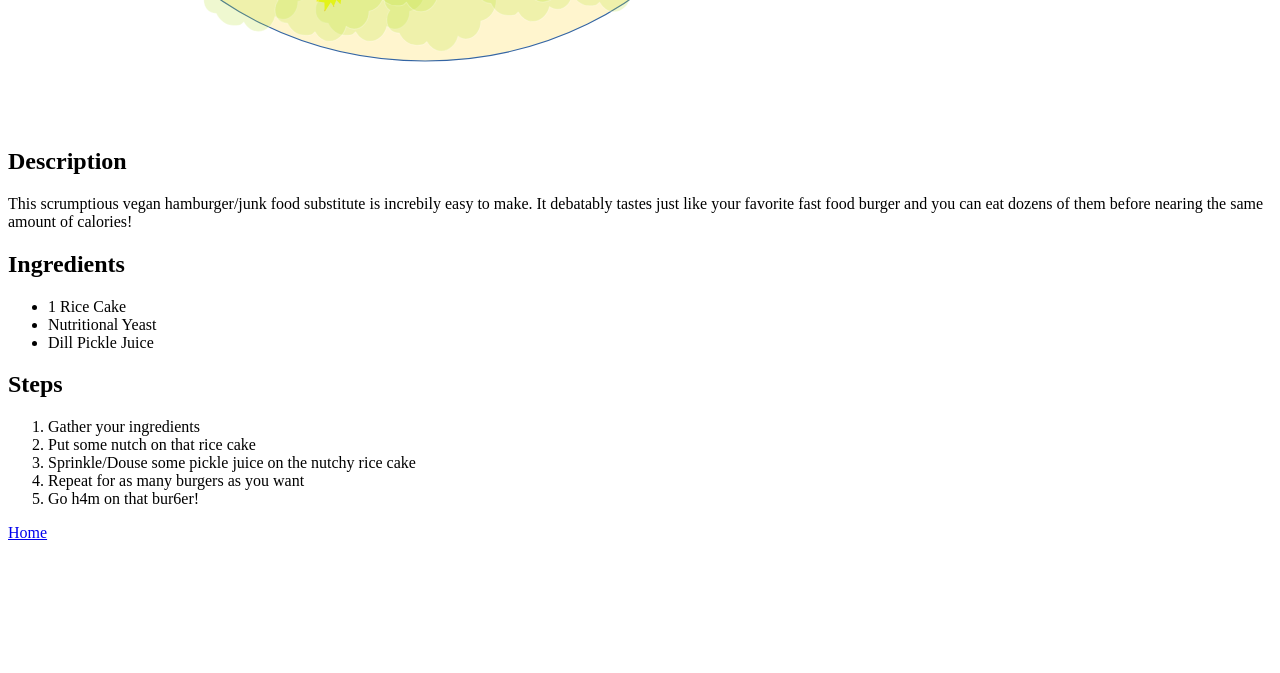
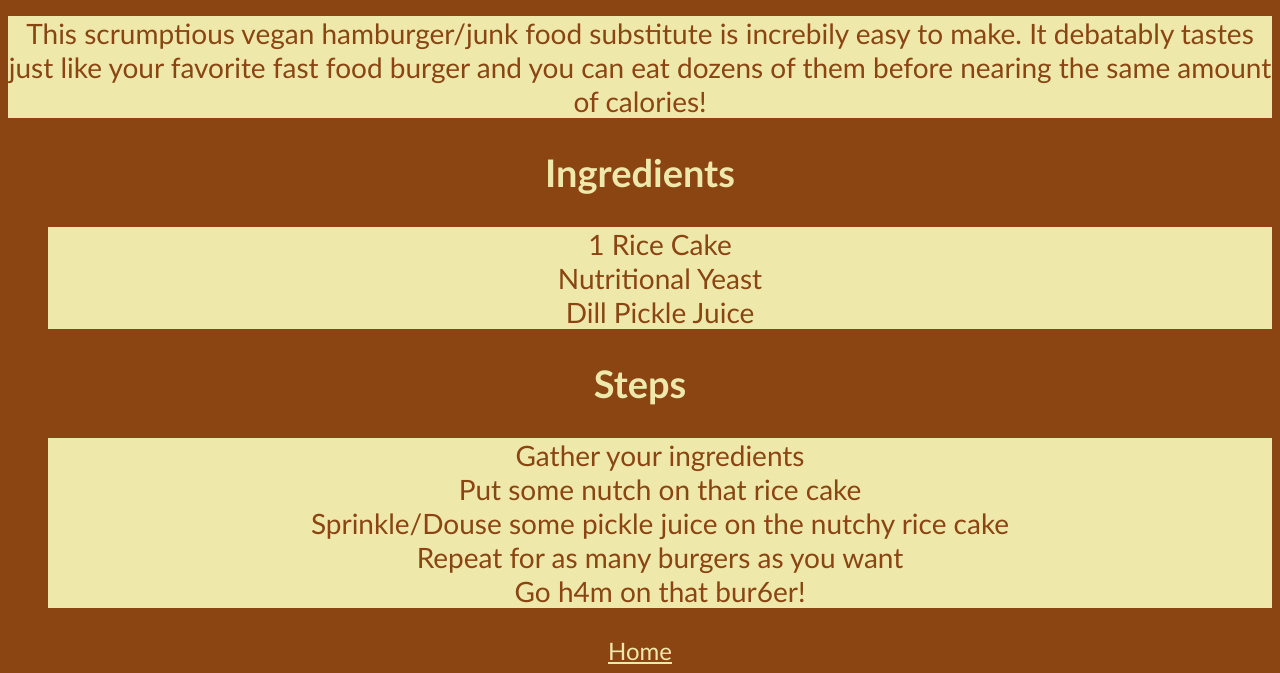
Before and after one commit to Kangaroob/odin-recipes, a plain HTML site: page recipes/h4mbur63r/h4mbur63r.html in a window 1280 px wide. Shown: the part 628-1301 px from the top of the page. Before the commit the page ends 1178 px from the top, so only its background shows below. Drawn offline with Linux system fonts and the light colour scheme.

Commit message:
Add basic CSS

```diff
--- /dev/null
+++ b/recipes/blueberry_smoothie/styles.css
@@ -0,0 +1,9 @@
+* {
+    background-color: rgb(216, 112, 207);
+    color: rgb(138, 0, 138);
+}
+
+p,
+li {
+    background-color: rgb(238, 122, 209);;
+}
--- a/recipes/h4mbur63r/h4mbur63r.html
+++ b/recipes/h4mbur63r/h4mbur63r.html
@@ -4,6 +4,8 @@
     <meta charset="UTF-8">
     <meta name="viewport" content="width=device-width, initial-scale=1.0">
     <title>H4mbur63r</title>
+    <link rel="stylesheet" href="../../unistyles.css">
+    <link rel="stylesheet" href="./styles.css">
 </head>
 <body>
     <h1>H4mbur63r</h1>
--- /dev/null
+++ b/recipes/h4mbur63r/styles.css
@@ -0,0 +1,10 @@
+* {
+    background-color: saddlebrown;
+    color: palegoldenrod;
+}
+
+p,
+li {
+    background-color: palegoldenrod;
+    color: saddlebrown;
+}
--- /dev/null
+++ b/recipes/pbj_sandwich/styles.css
@@ -0,0 +1,9 @@
+* {
+    background-color: rgb(158, 103, 48);
+    color: rgb(138, 0, 138);
+}
+
+p,
+li {
+    background-color: peru;
+}
--- /dev/null
+++ b/styles.css
@@ -0,0 +1,14 @@
+* {
+    background-color: rgb(103, 223, 223);
+    color: black;
+}
+
+p,
+li {
+    background-color: rgb(33, 37, 39);
+    color: cyan;
+}
+
+a {
+    font-size: 28px;
+}
--- /dev/null
+++ b/unistyles.css
@@ -0,0 +1,27 @@
+* {
+    text-align: center;
+    font-family: 'Trebuchet MS', 'Lucida Sans Unicode', 'Lucida Grande', 'Lucida Sans', Arial, sans-serif;
+}
+
+img {
+    height: 400px;
+    width: auto;
+}
+
+h1 {
+    font-size: 52px;
+}
+
+h2 {
+    font-size: 38px;
+}
+
+p,
+ol,
+ul {
+    font-size: 28px;
+}
+
+a {
+    font-size: 24px;
+}
```
Also changed, not shown: index.html (+2 -0 lines), recipes/blueberry_smoothie/blueberry_smoothie.html (+2 -0 lines), recipes/pbj_sandwich/pbj_sandwich.html (+2 -0 lines).
